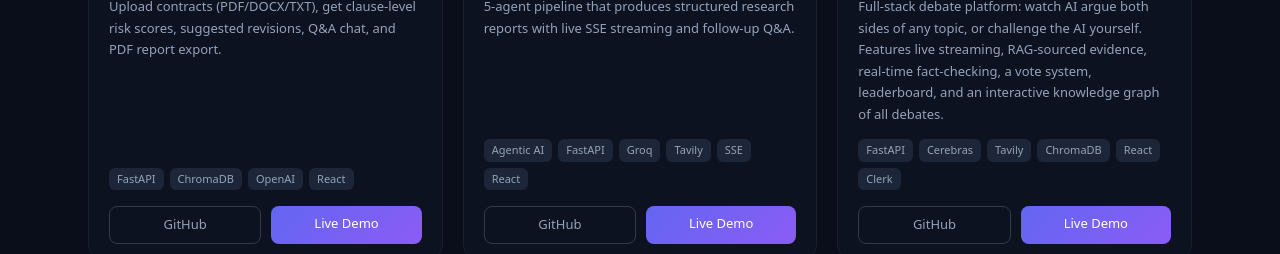
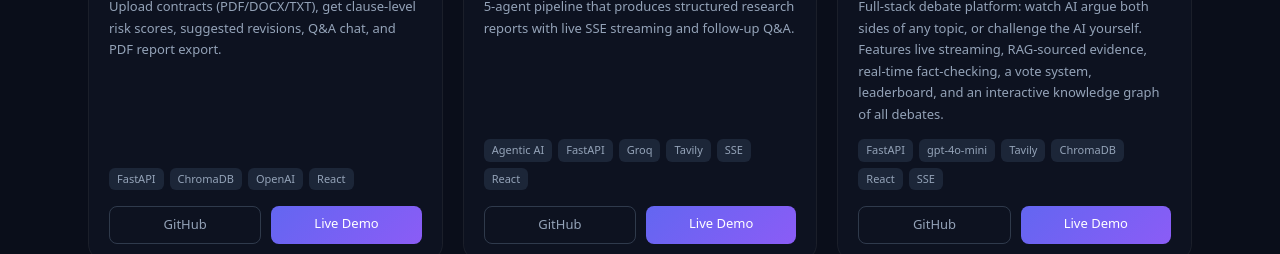
Before and after one commit to manarattar/portfolio, a React (Vite) app: page / in a window 1280 px wide. Shown: the part 1140-1394 px from the top of the page. Built offline with nearby package versions, Linux system fonts and the light colour scheme.

Commit message:
fix: update debate engine tags — remove Cerebras, use actual stack
Co-Authored-By: Claude Sonnet 4.6 <noreply@anthropic.com>

```diff
--- a/src/App.jsx
+++ b/src/App.jsx
@@ -67,7 +67,7 @@ const AI_PROJECTS = [
   {
     title: 'Munazara — AI Debate Engine',
     desc: 'Full-stack debate platform: watch AI argue both sides of any topic, or challenge the AI yourself. Features live streaming, RAG-sourced evidence, real-time fact-checking, a vote system, leaderboard, and an interactive knowledge graph of all debates.',
-    tags: ['FastAPI', 'Cerebras', 'Tavily', 'ChromaDB', 'React', 'Clerk'],
+    tags: ['FastAPI', 'gpt-4o-mini', 'Tavily', 'ChromaDB', 'React', 'SSE'],
     status: 'Live on Vercel',
     badge: { bg: 'rgba(139,92,246,0.12)', color: '#a78bfa', border: 'rgba(139,92,246,0.25)' },
     github: 'https://github.com/manarattar/debate-engine',
```
